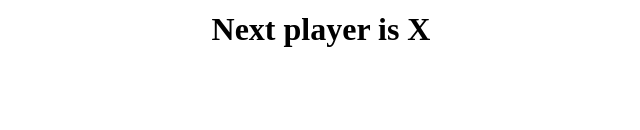
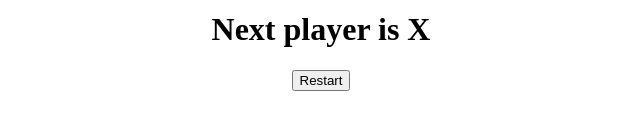
Before and after one commit to Sandunrmst/react-rapid-components, a React (Vite) app: page / in a window 1280 px wide. Shown: the part 450-580 px from the top of the page, without its empty margins (319-959 px from the left). Built offline with nearby package versions, Linux system fonts and the light colour scheme.

Commit message:
build restart

```diff
--- a/src/components/tictacttoe/index.jsx
+++ b/src/components/tictacttoe/index.jsx
@@ -53,6 +53,11 @@ const TicTacToe = () => {
     setSquares(cpySquares);
   };
 
+  const handleRestart = () => {
+    setIsXturn(true);
+    setSquares(Array(9).fill(""));
+  };
+
   useEffect(() => {
     if (!getWinner(squares) && squares.every((item) => item !== "")) {
       setSquares(`This is a draw! Please restart the game`);
@@ -83,6 +88,7 @@ const TicTacToe = () => {
         <Square value={squares[8]} onClick={() => handleClick(8)} />
       </div>
       <h1>{status}</h1>
+      <button onClick={handleRestart}>Restart</button>
     </div>
   );
 };
```
